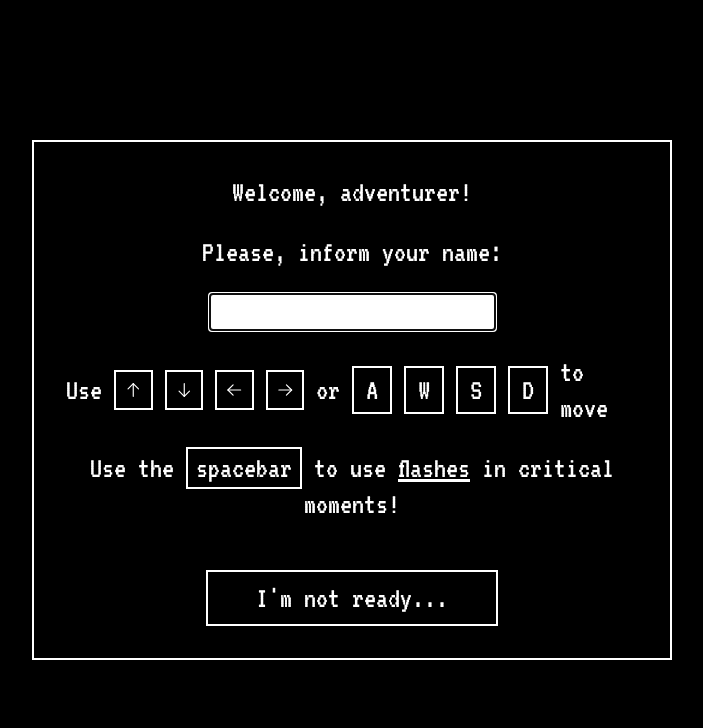
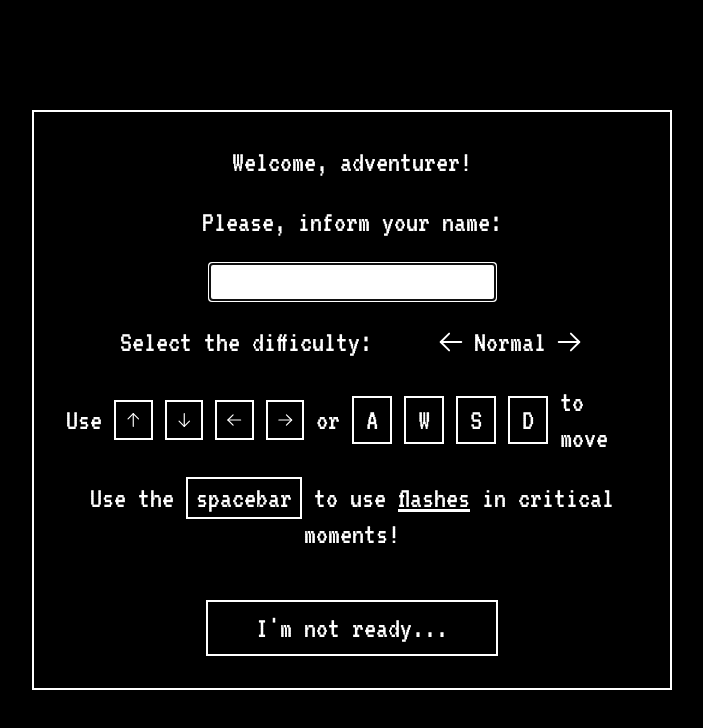
Before and after one commit to bernard-rodrigues/lantern-legend, a React (Vite) app: page /info in a window 1280 px wide. Shown: the top 728 px of the page, without its empty margins (288-991 px from the left). Built offline with nearby package versions, Linux system fonts and the light colour scheme; no server answers; the database is empty.

Commit message:
Alteração da dificuldade pra tela info

```diff
--- a/src/contexts/GameOptions.tsx
+++ b/src/contexts/GameOptions.tsx
@@ -9,7 +9,7 @@ interface GameOptionsProps{
     effectsVolume: number,
 
     handleResetOptions: () => void,
-    toggleDifficulty: () => void,
+    updateDifficulty: (direction: number) => void,
     toggleLanternColor: () => void,
     handleMusicVolume: (amount: number) => void,
     handleEffectsVolume: (amount: number) => void,
@@ -69,8 +69,12 @@ export function GameOptionsProvider(props: AuthContextProviderProps){
         setLanternColor(lanternColors.indexOf('White'))
     }
 
-    function toggleDifficulty(){
-        difficulty < difficulties.length - 1 ? setDifficulty(currentDifficulty => currentDifficulty + 1) : setDifficulty(0)
+    function updateDifficulty(direction: number){
+        if(direction > 0){
+            difficulty < difficulties.length - 1 ? setDifficulty(currentDifficulty => currentDifficulty + 1) : setDifficulty(0)
+        }else{
+            difficulty > 0 ? setDifficulty(currentDifficulty => currentDifficulty - 1) : setDifficulty(difficulties.length - 1)
+        }
     }
 
     function toggleLanternColor(){
@@ -150,7 +154,7 @@ export function GameOptionsProvider(props: AuthContextProviderProps){
                     effectsVolume,
 
                     handleResetOptions,
-                    toggleDifficulty,
+                    updateDifficulty,
                     toggleLanternColor,
                     handleMusicVolume,
                     handleEffectsVolume,
--- a/src/pages/InfoScreen.tsx
+++ b/src/pages/InfoScreen.tsx
@@ -6,7 +6,7 @@ import { useOptions } from "../contexts/GameOptions";
 export function InfoScreen(){
     const navigate = useNavigate()
 
-    const { adventurerName, updateAdventurerName } = useOptions()
+    const { adventurerName, updateAdventurerName, difficulties, difficulty, updateDifficulty } = useOptions()
 
     const [ temporaryAdventurerName, setTemporaryAdventurerName ] = useState('')
 
@@ -43,6 +43,20 @@ export function InfoScreen(){
                     </>
                 )
             }
+            <div className="flex justify-center gap-16">
+                <span>Select the difficulty:</span>
+                <div className="flex gap-2 items-center">
+                <button onClick={() => updateDifficulty(-1)}>
+                        <ArrowLeft />
+                    </button>
+
+                    <span>{difficulties[difficulty]}</span>
+
+                    <button onClick={() => updateDifficulty(1)}>
+                        <ArrowRight />
+                    </button>
+                </div>
+            </div>
             <p className="flex items-center gap-3">
                 Use
                 <ArrowUp size={40} className="border-white border-2 py-1 px-2"/>
--- a/src/pages/OptionsPage.tsx
+++ b/src/pages/OptionsPage.tsx
@@ -11,9 +11,6 @@ export function OptionPage(){
     }
 
     const {
-        difficulties,
-        difficulty,
-        toggleDifficulty,
         lanternColors,
         lanternColor,
         toggleLanternColor,
@@ -26,17 +23,6 @@ export function OptionPage(){
 
     return(
         <div className="flex flex-col justify-around text-3xl p-8 border-2 border-white h-1/2 w-1/2 absolute left-1/2 top-1/2 -translate-x-1/2 -translate-y-1/2">
-            <div className="flex justify-between">
-                <span>Difficulty</span>
-                <div className="flex gap-2 items-center">
-                    <span>{difficulties[difficulty]}</span>
-
-                    <button onClick={toggleDifficulty}>
-                        <ArrowRight />
-                    </button>
-                </div>
-            </div>
-
             <div className="flex justify-between">
                 <span>Lantern Color</span>
                 <div className="flex gap-2 items-center">
```
